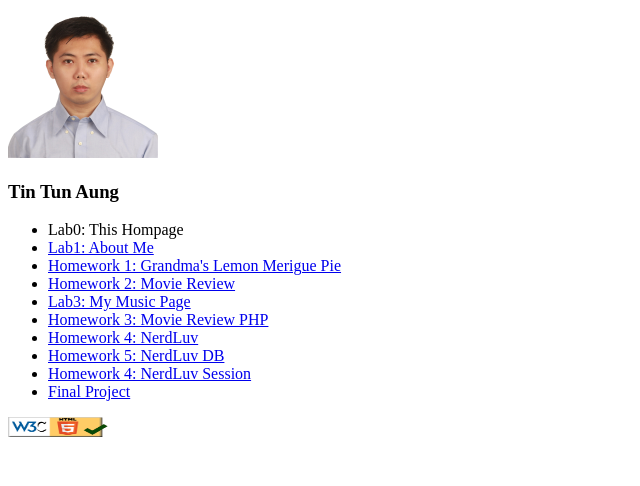
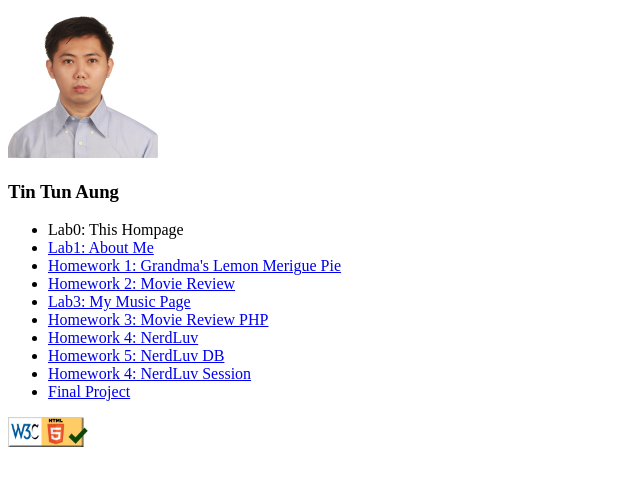
Before and after one commit to TinTunAung-dev/TinTunAung-dev.github.io, a plain HTML site: page index.html in a window 1280 px wide. Shown: the whole page, without its empty margins (0-640 px from the left). Drawn offline with Linux system fonts and the light colour scheme.

Commit message:
html checker

```diff
--- a/index.html
+++ b/index.html
@@ -22,7 +22,7 @@
         <li><a href="#">Final Project</a></li>
     </ul>
     <a href="https://validator.w3.org/nu/?doc=https%3A%2F%2Ftintunaung-dev.github.io%2F">
-        <img src="./html-checker.png" alt="html validator" width="100" height="20" />
+        <img src="./html-checker.png" alt="html validator" width="80" height="30" />
     </a>
 </body>
 </html>
```
